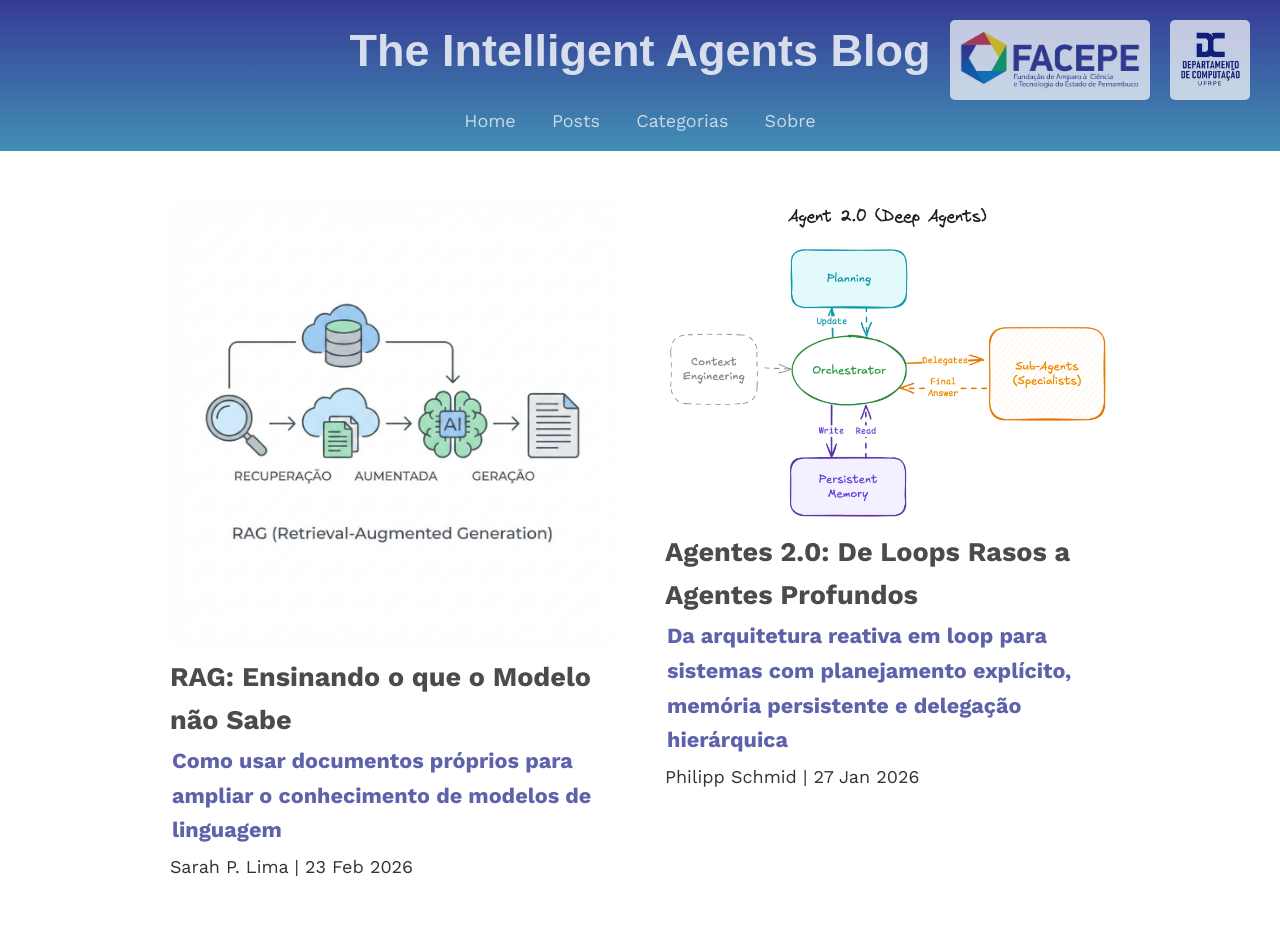
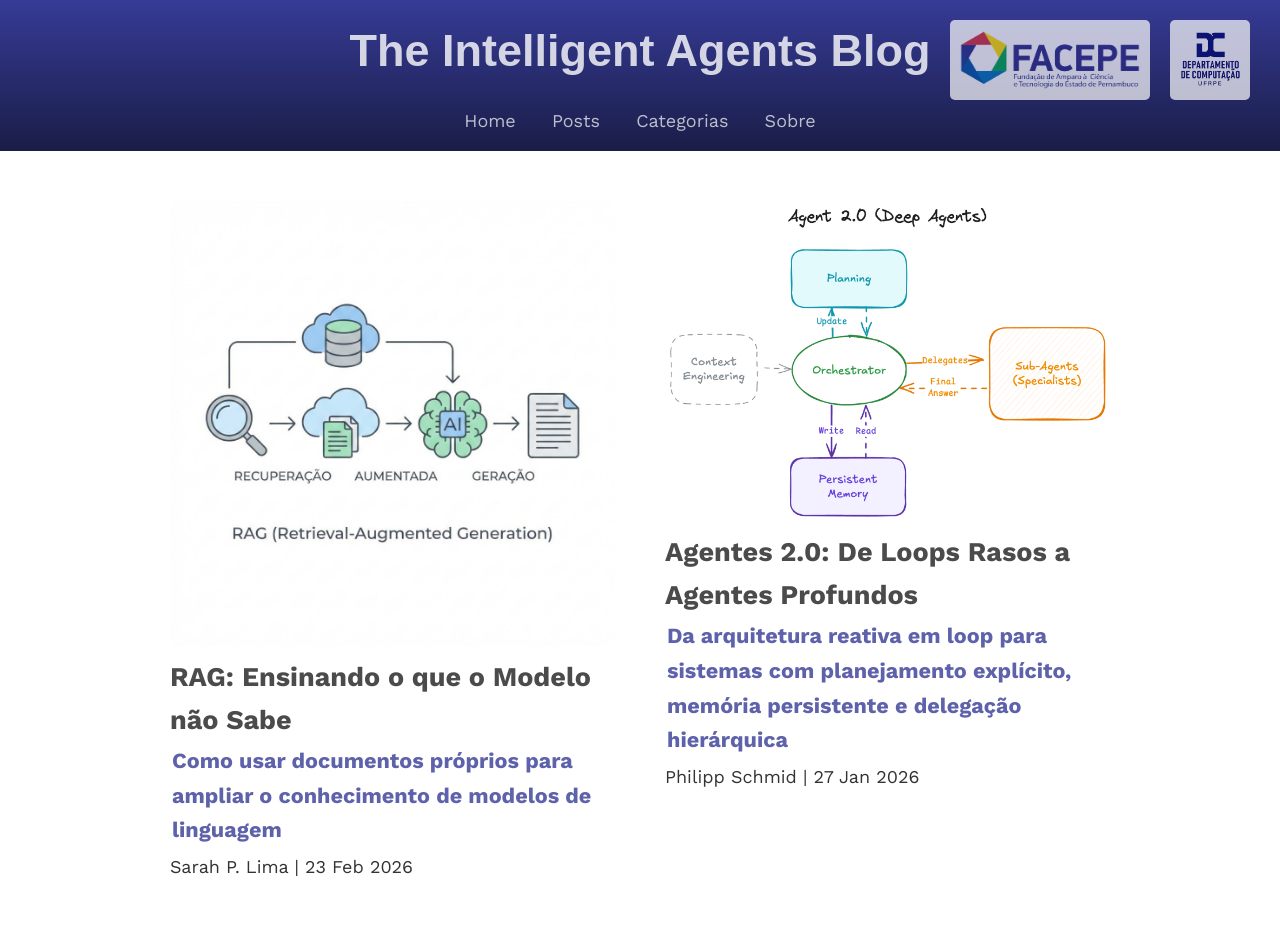
Before and after one commit to iablog/iablog.github.io, a Jekyll site: the page built from pages/index.md, in a window 1280 px wide. Shown: the top 952 px of the page. Built offline with Jekyll 4.4.1, drawn with Linux system fonts in a browser that asks for light colours.

Commit message:
change in cor02 and favicon

```diff
--- a/assets/css/style.css
+++ b/assets/css/style.css
@@ -4,8 +4,8 @@
 :root {
   --text-color: #000000;
   --background-color: #f8f8f8;
-  --brand-color: rgb(54, 59, 150);
-  --cor02: #418FB4;
+  --brand-color: #363b96;
+  --cor02: #1a1d47;
   --header-font: "Ubuntu", Ubuntu, Arial, sans-serif;
   --body-font: "Work Sans", sans-serif;
 }
```
Also changed, not shown: favicon.ico.
